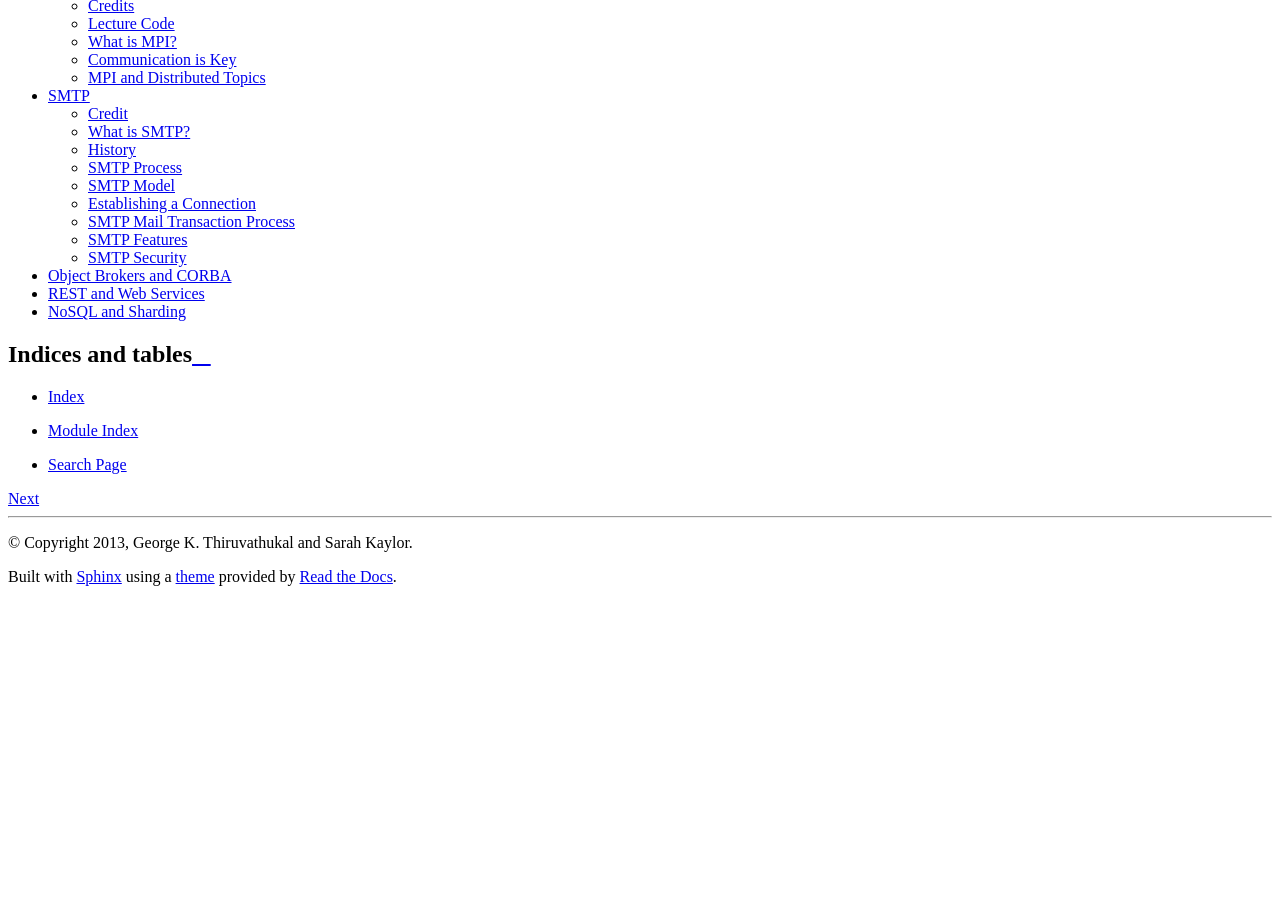
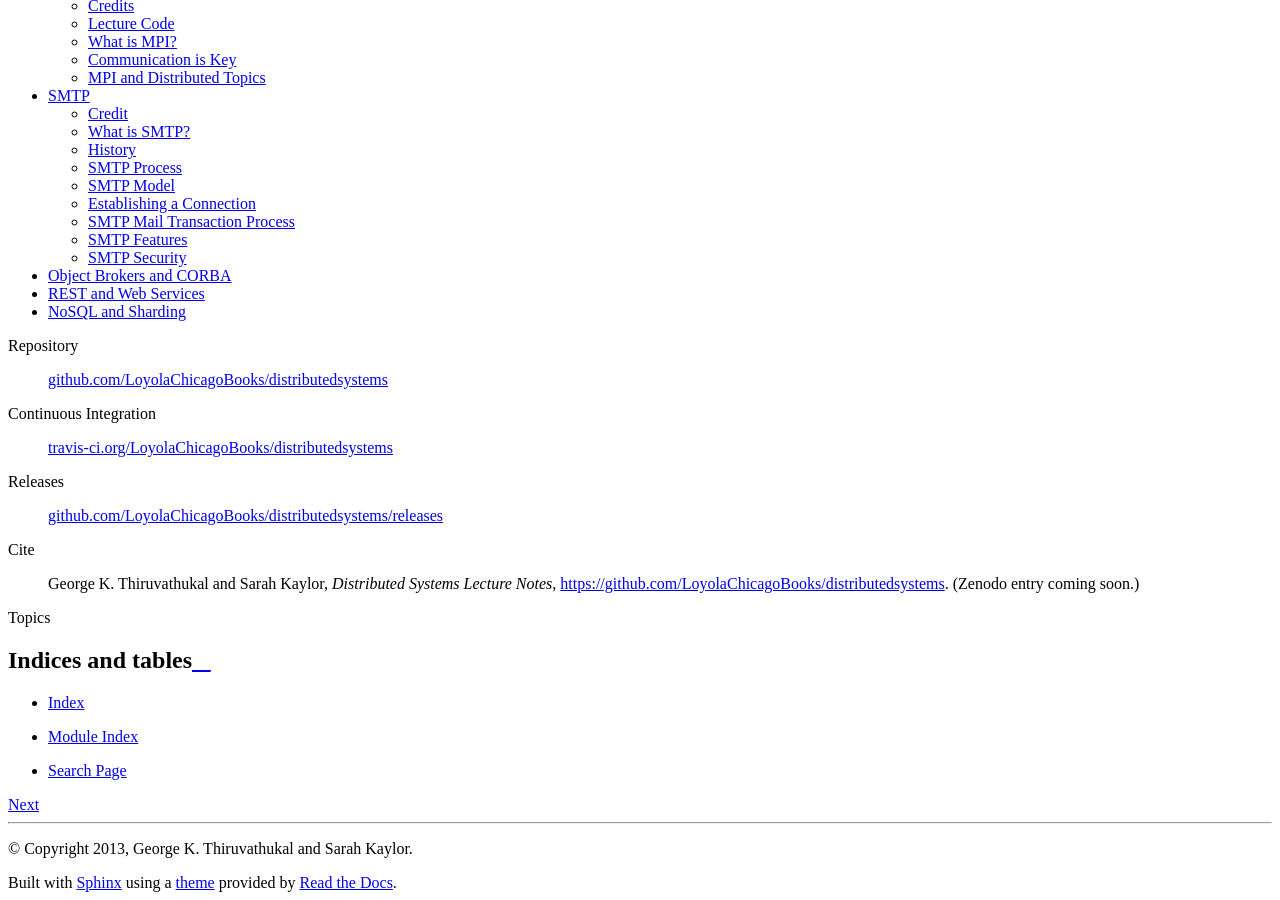
Before and after one commit to LoyolaChicagoBooks/distributedsystems, a Sphinx documentation site: the page built from source/index.rst, in a window 1280 px wide and 900 px high, scrolled down 4904 px. Built offline with Sphinx 7.4.7 and the Read the Docs theme 2.0.0, drawn with Linux system fonts in a browser that asks for light colours; before the commit the page ends 5498 px from its top, so only the background shows below that.

Commit message:
a bit more cleanup

```diff
--- a/source/index.rst
+++ b/source/index.rst
@@ -27,6 +27,19 @@ Table of Contents
    rest
    nosql
 
+Repository
+   `github.com/LoyolaChicagoBooks/distributedsystems <https://github.com/LoyolaChicagoBooks/distributedsystems>`_
+
+Continuous Integration
+   `travis-ci.org/LoyolaChicagoBooks/distributedsystems <https://travis-ci.org/LoyolaChicagoBooks/distributedsystems>`_
+
+Releases
+   `github.com/LoyolaChicagoBooks/distributedsystems/releases <https://github.com/LoyolaChicagoBooks/distributedsystems/releases>`_
+
+Cite
+   George K. Thiruvathukal and Sarah Kaylor, *Distributed Systems Lecture Notes*, https://github.com/LoyolaChicagoBooks/distributedsystems. (Zenodo entry coming soon.)
+
+Topics
 
 Indices and tables
 ----------------------
```
Also changed, not shown: .travis.yml, 2 other files.
